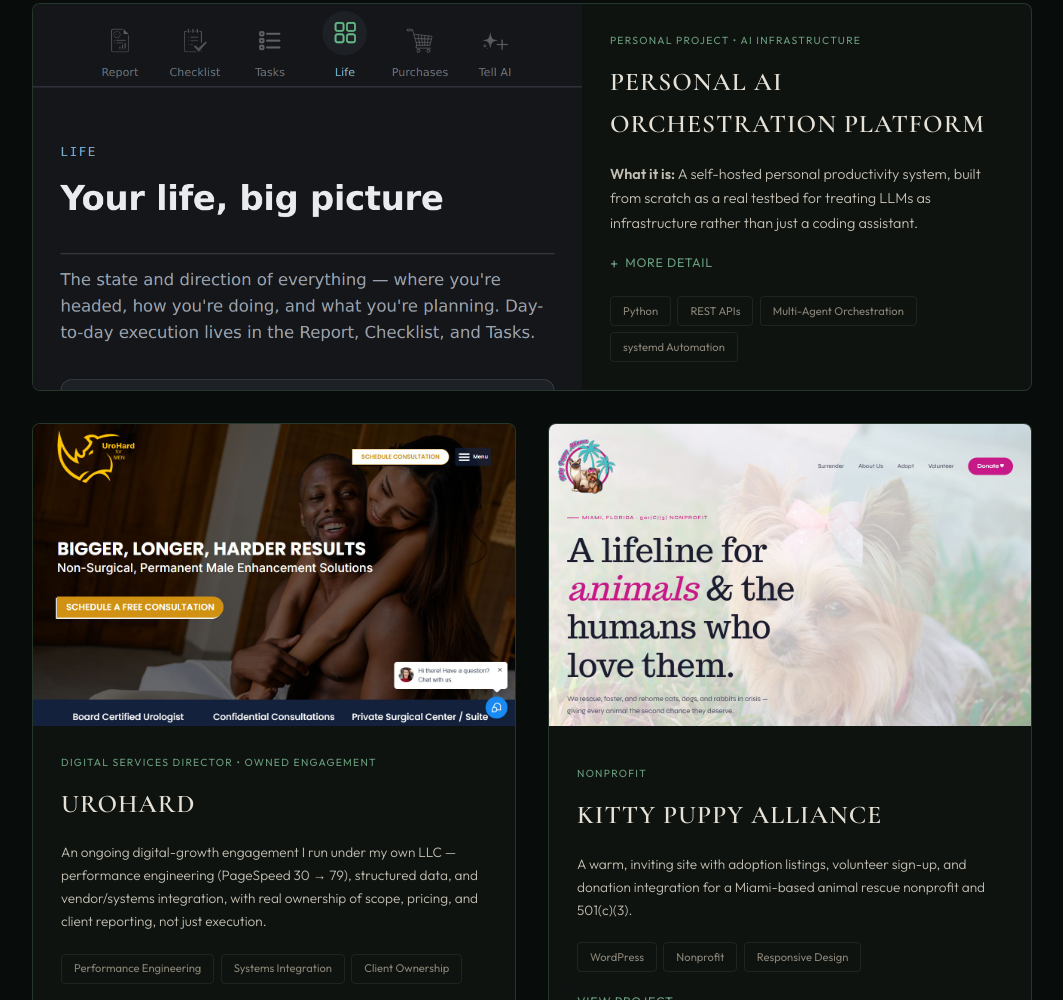
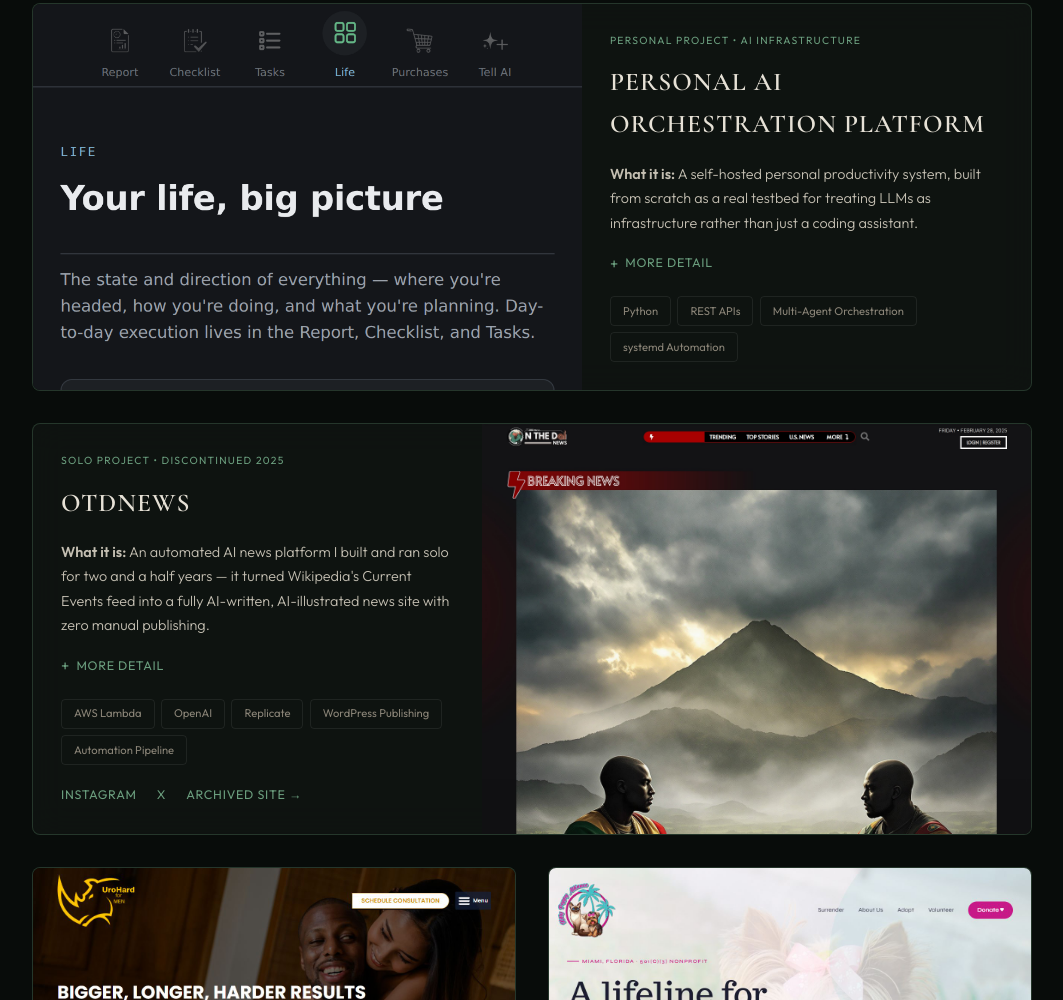
Before and after one commit to MarioMiralles/mario-miralles, a website: page index.html in a window 1280 px wide. Shown: the part 1800-2800 px from the top of the page, without its empty margins (108-1171 px from the left). Drawn offline with nearby package versions, Linux system fonts and the light colour scheme; no server answers; animation ran at ten frames a second.

Commit message:
Add OTDNews as a 4th Featured Work case study
Discontinued (Feb 2023 - Nov 2025) automated AI news platform,
solo-built: AWS Lambda scraping/enrichment/generation pipeline,
Replicate image generation, WordPress auto-publishing, S3/Sheets/Drive
archiving, X cross-posting. Screenshot sourced from the Wayback
Machine (web.archive.org) since the live site is gone -- Mario
couldn't find a saved copy of the final homepage. Card links out to
Instagram, X, and the archived site instead of a single live URL,
since there isn't one anymore.

Explicitly framed as solo work (unlike the separate nft-system repo,
which the org's own README credits to a 3-person team with Mario
leading architecture/integration) -- left the NFT project out of the
portfolio for now to avoid overstating solo credit; can add with
correct team framing later if wanted.

```diff
--- a/index.html
+++ b/index.html
@@ -667,6 +667,9 @@
     .proj-more[open] summary::before { content: "\2212"; }
     .proj-more[open] summary { margin-bottom: 0.9rem; }
     .proj-more-body > .proj__desc:last-child { margin-bottom: 0; }
+
+    .proj__links-row { display: flex; flex-wrap: wrap; gap: 1.25rem; margin-top: 1.25rem; }
+    .proj__links-row .proj__link { margin-top: 0; }
 
     .projects__pair {
       display: grid;
@@ -1323,6 +1326,36 @@
               <span class="pill">REST APIs</span>
               <span class="pill">Multi-Agent Orchestration</span>
               <span class="pill">systemd Automation</span>
+            </div>
+          </div>
+        </div>
+
+        <div class="proj proj--reverse reveal">
+          <div>
+            <img src="assets/screenshots/otdnews.jpg" alt="OTDNews" class="proj__img" loading="lazy">
+          </div>
+          <div>
+            <p class="proj__tag">Solo Project &bull; Discontinued 2025</p>
+            <h3 class="proj__name">OTDNews</h3>
+            <p class="proj__desc"><strong>What it is:</strong> An automated AI news platform I built and ran solo for two and a half years — it turned Wikipedia's Current Events feed into a fully AI-written, AI-illustrated news site with zero manual publishing.</p>
+            <details class="proj-more">
+              <summary>More detail</summary>
+              <div class="proj-more-body">
+                <p class="proj__desc"><strong>What I built:</strong> AWS Lambda automation scraping Wikipedia's Current Events portal, enriched via the Brave Search API, then OpenAI-generated titles, content, and categories. Replicate's Flux model generated featured art for every story, with NSFW-detection and automatic retry logic. Everything auto-published to WordPress, archived across Google Sheets, Drive, and S3, and cross-posted to X with Cloudinary-generated social overlays — on a 4-window daily schedule (hourly, plus dedicated morning/evening/midnight passes) with Jaccard-similarity deduplication so the same story never posted twice.</p>
+                <p class="proj__desc"><strong>Why it matters:</strong> Discontinued in late 2025 after ~2.5 years, but it's the clearest evidence I have of designing and running a fully automated, event-driven pipeline solo end to end — including the parts that don't show up in a demo: vendor evaluation, rate limits, retries, and content deduplication.</p>
+              </div>
+            </details>
+            <div class="proj__pills">
+              <span class="pill">AWS Lambda</span>
+              <span class="pill">OpenAI</span>
+              <span class="pill">Replicate</span>
+              <span class="pill">WordPress Publishing</span>
+              <span class="pill">Automation Pipeline</span>
+            </div>
+            <div class="proj__links-row">
+              <a href="https://www.instagram.com/otdnews_official" target="_blank" rel="noopener" class="proj__link">Instagram</a>
+              <a href="https://x.com/onthedai_news" target="_blank" rel="noopener" class="proj__link">X</a>
+              <a href="https://web.archive.org/web/20250301004501/https://onthedai.com/" target="_blank" rel="noopener" class="proj__link">Archived Site &rarr;</a>
             </div>
           </div>
         </div>
```
Also changed, not shown: assets/screenshots/otdnews.jpg (added).
